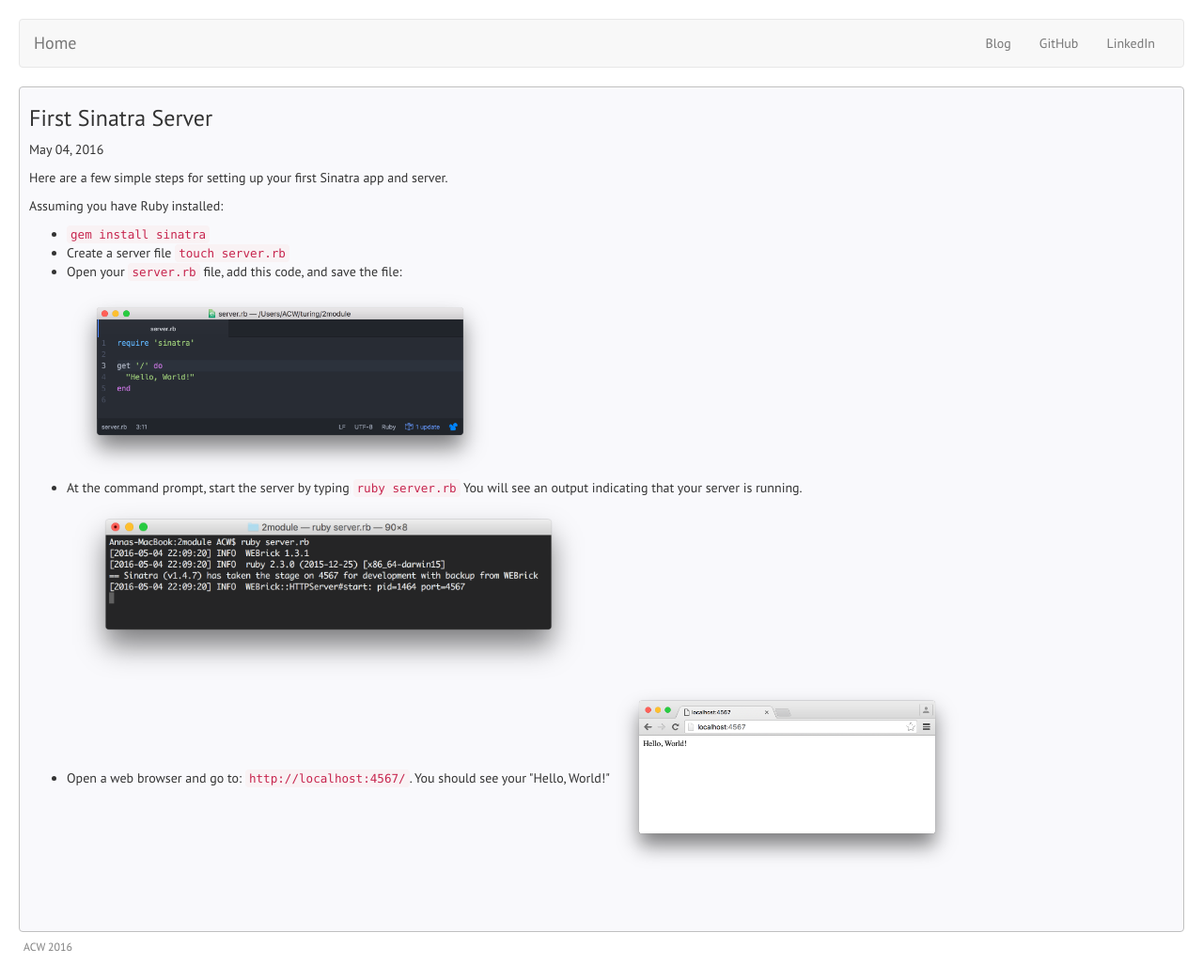
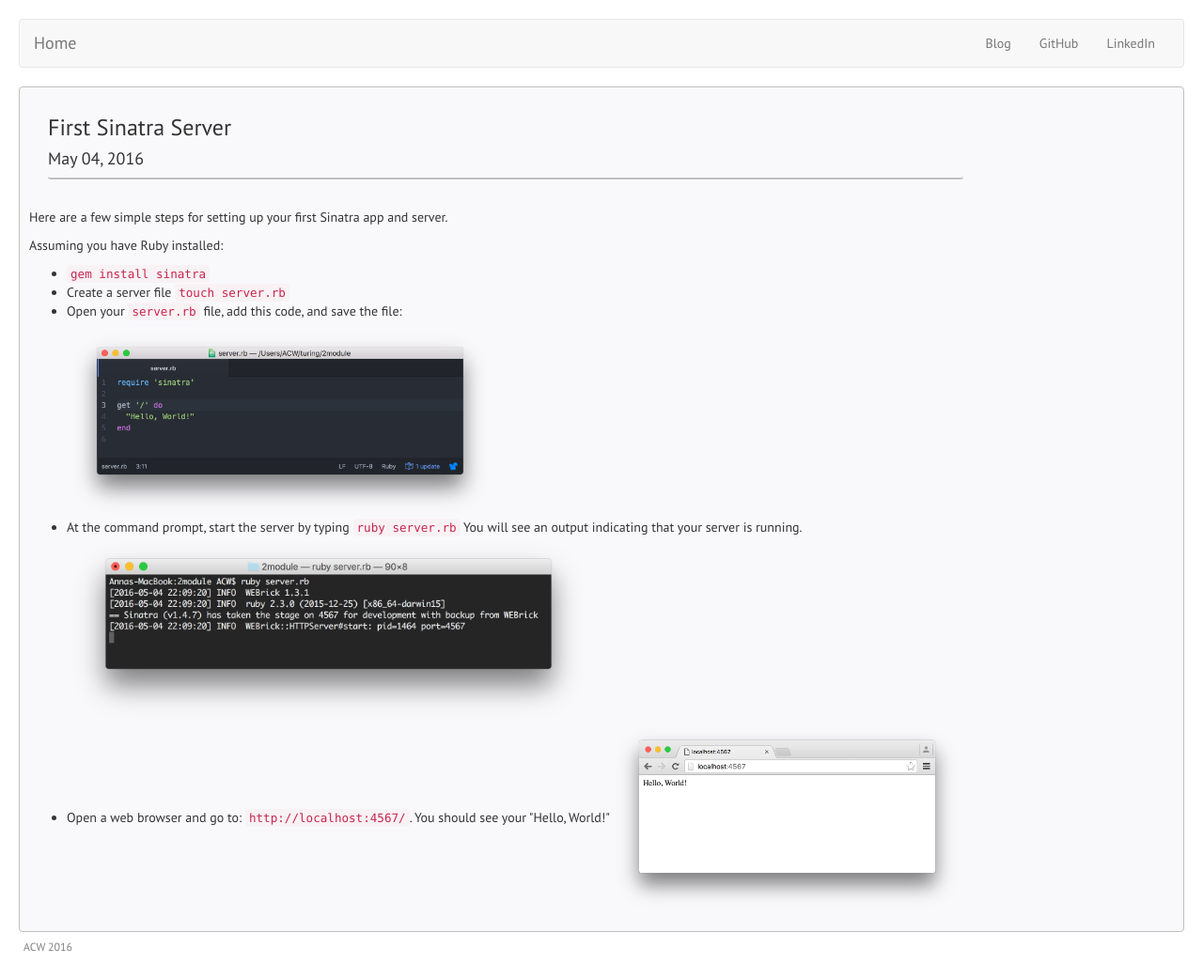
Before and after one commit to AnnaCW/AnnaCW.github.io, a Jekyll site: the page built from _posts/2016-05-04-first-sinatra-server.html, in a window 1280 px wide. Shown: the whole page at 94% size. Built offline with Jekyll 4.4.1, drawn with Linux system fonts in a browser that asks for light colours.

Commit message:
styling - individual blog post headers

```diff
--- a/_layouts/posts.html
+++ b/_layouts/posts.html
@@ -2,13 +2,13 @@
 
 <div class = "pages">
 
-<section class = "blog_post">
-
-<h3>{{ page.title }}</h3>
-<p>{{ page.date | date: '%B %d, %Y' }}</p>
-{{ content }}
-
-</section>
+  <section class = "blog_post">
+      <section class = "post_header">
+        <h3>{{ page.title }}</h3>
+        <h4>{{ page.date | date: '%B %d, %Y' }}</h4>
+    </section>
+    {{ content }}
+  </section>
 
 </div>
 
--- a/css/styles.css
+++ b/css/styles.css
@@ -69,9 +69,23 @@
 
 
 /******BLOG POSTS****/
+
+.large-image {
+  height: 70%;
+  width: 70%;
+}
+
 .screenshot {
   height: 200px;
 }
+
+section.post_header {
+  width: 80%;
+  margin: 30px 20px;
+  border-bottom: 2px solid silver;
+  border-radius: 3px;
+}
+
 
 .blog_post {
   width: auto;
```
Also changed, not shown: _drafts/draft-post-css.html (added, +23 -0 lines).
